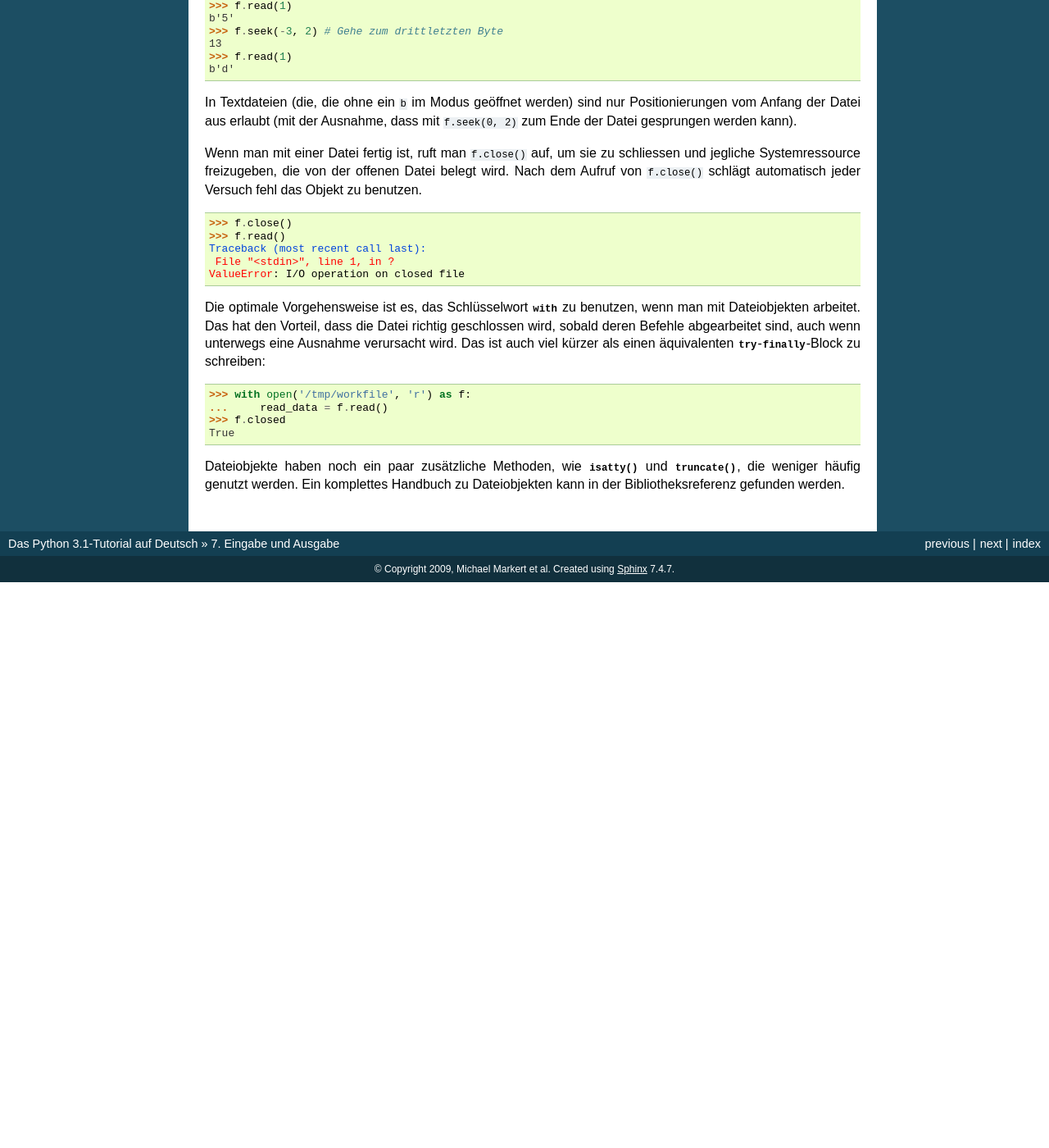
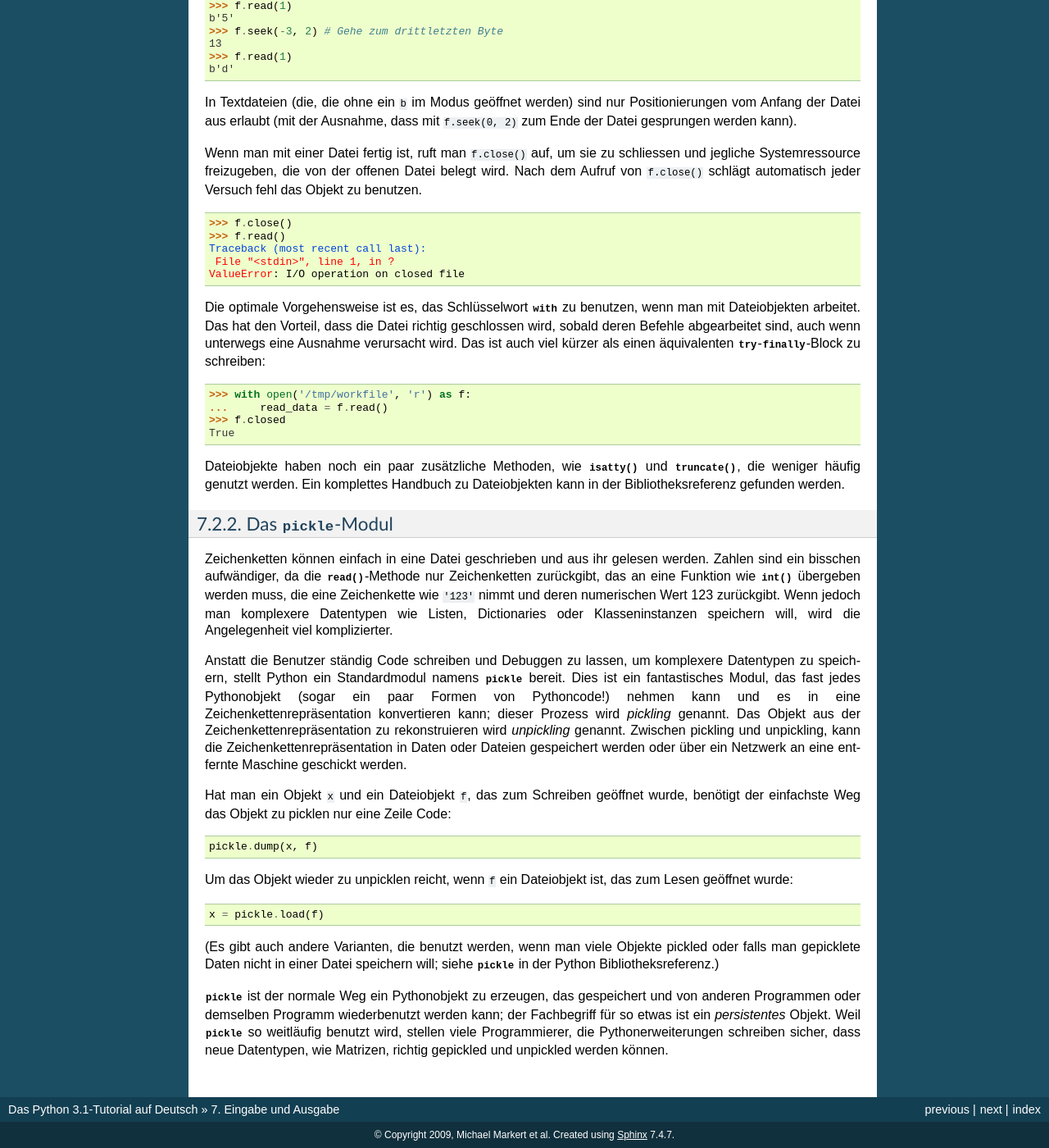
Before and after one commit to cofi/py-tutorial-de, a Sphinx documentation site: the page built from source/inputoutput.rst, in a window 1280 px wide and 1400 px high, scrolled down 5677 px. Shown: the whole window at 82% size. Built offline with Sphinx 7.4.7, drawn with Linux system fonts in a browser that asks for light colours; cross-references to code outside the pages are shown as plain code; before the commit the page ends 6387 px from its top, so only the background shows below that; some of the changed text lies outside the part shown.

Commit message:
Translated section 7.2.2 (Issue #43)

```diff
--- a/source/inputoutput.rst
+++ b/source/inputoutput.rst
@@ -389,3 +389,49 @@ wenn unterwegs eine Ausnahme verursacht wird. Das ist auch viel kürzer als eine
 Dateiobjekte haben noch ein paar zusätzliche Methoden, wie :meth:`isatty` und
 :meth:`truncate`, die weniger häufig genutzt werden. Ein komplettes Handbuch zu
 Dateiobjekten kann in der Bibliotheksreferenz gefunden werden.
+
+
+.. _tut-pickle:
+
+Das :mod:`pickle`-Modul
+-----------------------
+
+.. index:: module: pickle
+
+Zeichenketten können einfach in eine Datei geschrieben und aus ihr gelesen
+werden. Zahlen sind ein bisschen aufwändiger, da die :meth:`read`-Methode nur
+Zeichenketten zurückgibt, das an eine Funktion wie :func:`int` übergeben werden
+muss, die eine Zeichenkette wie ``'123'`` nimmt und deren numerischen Wert 123
+zurückgibt. Wenn jedoch man komplexere Datentypen wie Listen, Dictionaries oder
+Klasseninstanzen speichern will, wird die Angelegenheit viel komplizierter.
+
+Anstatt die Benutzer ständig Code schreiben und Debuggen zu lassen, um
+komplexere Datentypen zu speichern, stellt Python ein Standardmodul namens
+:mod:`pickle` bereit. Dies ist ein fantastisches Modul, das fast jedes
+Pythonobjekt (sogar ein paar Formen von Pythoncode!) nehmen kann und es in eine
+Zeichenkettenrepräsentation konvertieren kann; dieser Prozess wird
+:dfn:`pickling` genannt. Das Objekt aus der Zeichenkettenrepräsentation zu
+rekonstruieren wird :dfn:`unpickling` genannt. Zwischen pickling und unpickling,
+kann die Zeichenkettenrepräsentation in Daten oder Dateien gespeichert werden
+oder über ein Netzwerk an eine entfernte Maschine geschickt werden.
+
+Hat man ein Objekt ``x`` und ein Dateiobjekt ``f``, das zum Schreiben geöffnet
+wurde, benötigt der einfachste Weg das Objekt zu picklen nur eine Zeile Code::
+
+    pickle.dump(x, f)
+
+Um das Objekt wieder zu unpicklen reicht, wenn ``f`` ein Dateiobjekt ist, das
+zum Lesen geöffnet wurde::
+
+    x = pickle.load(f)
+
+(Es gibt auch andere Varianten, die benutzt werden, wenn man viele Objekte
+pickled oder falls man gepicklete Daten nicht in einer Datei speichern will;
+siehe :mod:`pickle` in der Python Bibliotheksreferenz.)
+
+:mod:`pickle` ist der normale Weg ein Pythonobjekt zu erzeugen, das gespeichert
+und von anderen Programmen oder demselben Programm wiederbenutzt werden kann;
+der Fachbegriff für so etwas ist ein :dfn:`persistentes` Objekt. Weil
+:mod:`pickle` so weitläufig benutzt wird, stellen viele Programmierer, die
+Pythonerweiterungen schreiben sicher, dass neue Datentypen, wie Matrizen,
+richtig gepickled und unpickled werden können.
```
